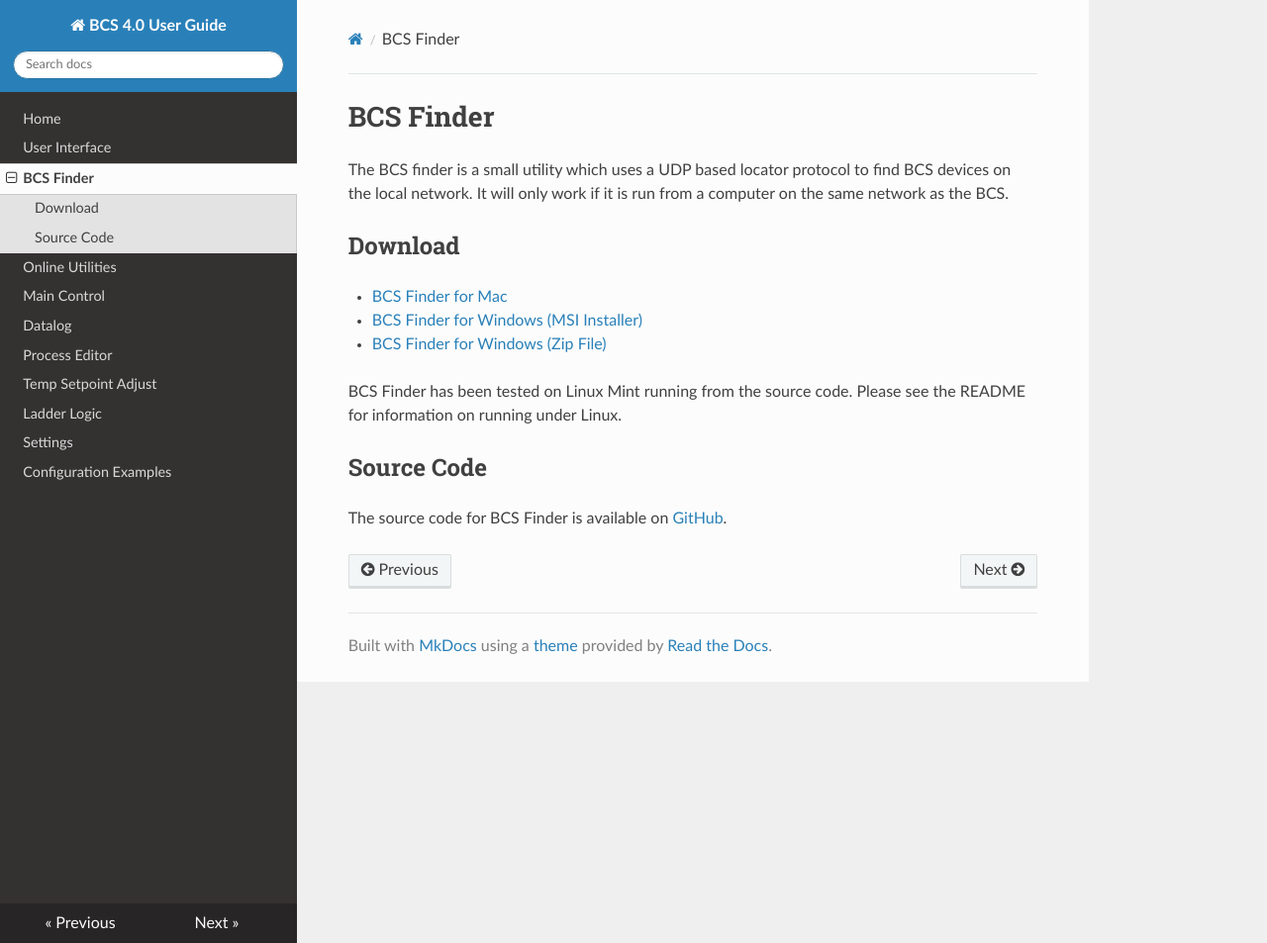
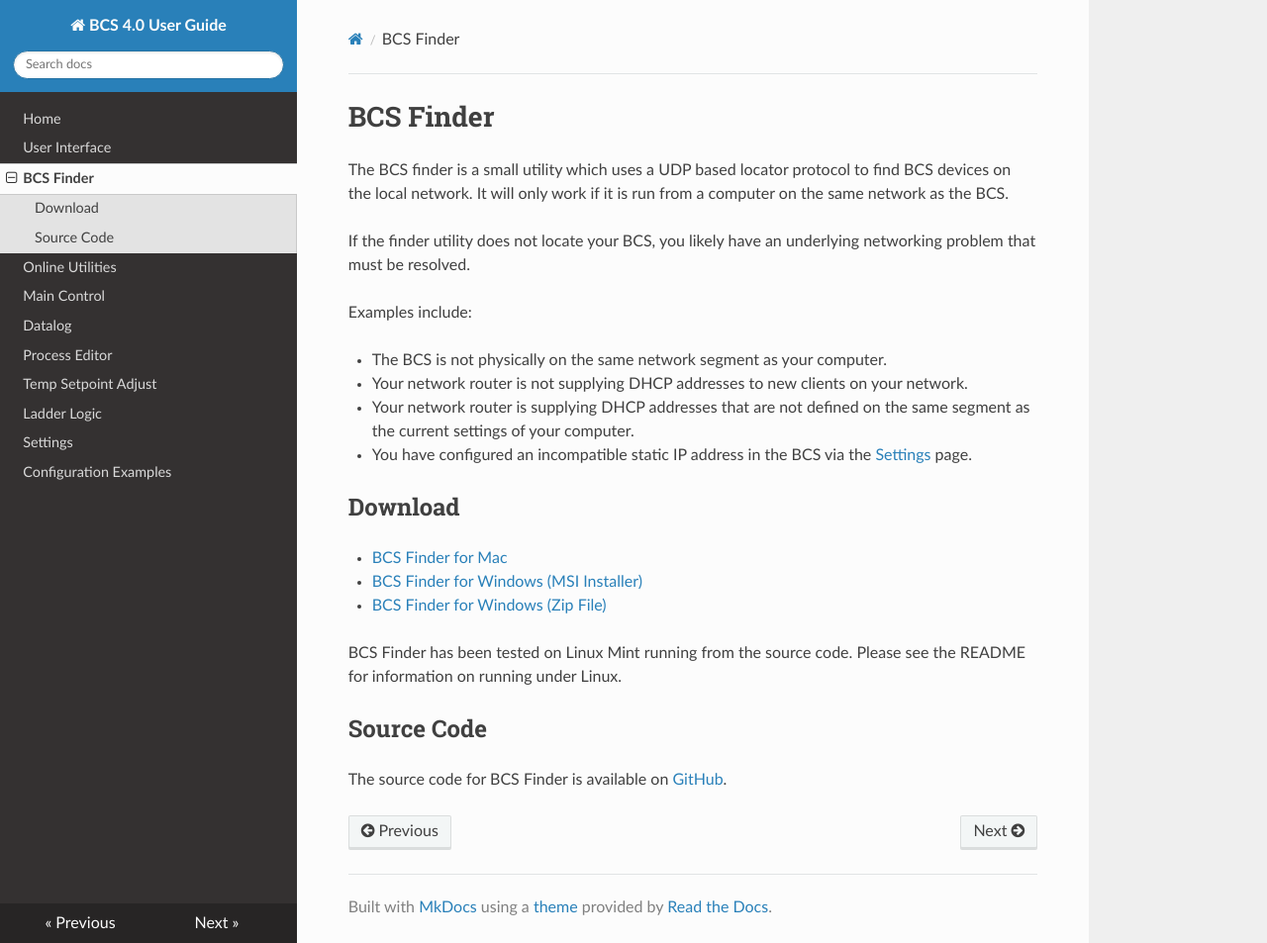
Before and after one commit to embeddedcc/bcs-docs, an MkDocs documentation site: the page built from docs/finder.md, in a window 1280 px wide and 953 px high. Shown: the whole window at 99% size. Built offline with MkDocs 1.6.1, drawn with Linux system fonts in a browser that asks for light colours; nearby versions of some CDN libraries; old or Windows-style settings are respelled for this version of MkDocs.

Commit message:
Edits based on Jon's feedback
Made some edits based on Jon's feedback. Added some graphics to the
recipes utility.

```diff
--- a/docs/finder.md
+++ b/docs/finder.md
@@ -1,6 +1,17 @@
 # BCS Finder
 
 The BCS finder is a small utility which uses a UDP based locator protocol to find BCS devices on the local network.  It will only work if it is run from a computer on the same network as the BCS.
+
+If the finder utility does not locate your BCS, you likely have an underlying networking problem that must be resolved.
+
+Examples include:
+
+
+- The BCS is not physically on the same network segment as your computer.
+- Your network router is not supplying DHCP addresses to new clients on your network.
+- Your network router is supplying DHCP addresses that are not defined on the same segment as the current settings of your computer.
+- You have configured an incompatible static IP address in the BCS via the [Settings](settings.md) page.
+
 
 ## Download
 
```
Also changed, not shown: docs/ui.md (+15 -12 lines), docs/utilities.md (+8 -1 lines), docs/img/backup/recipe_values.png (added), docs/img/backup/variable_setup.png (added).
